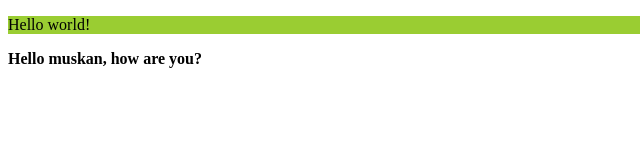
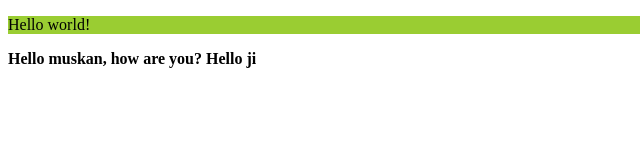
Before and after one commit to Muskan178/localrepo, a plain HTML site: page index.html in a window 1280 px wide. Shown: the full height of the page, 0-640 px from the left. Drawn offline with Linux system fonts and the light colour scheme.

Commit message:
commit on avinash

```diff
--- a/index.html
+++ b/index.html
@@ -9,5 +9,6 @@
 <body>
     <p>Hello world!</p>
     <b>Hello muskan, how are you?</b>
+    <b>Hello ji</b>
 </body>
 </html>
```
